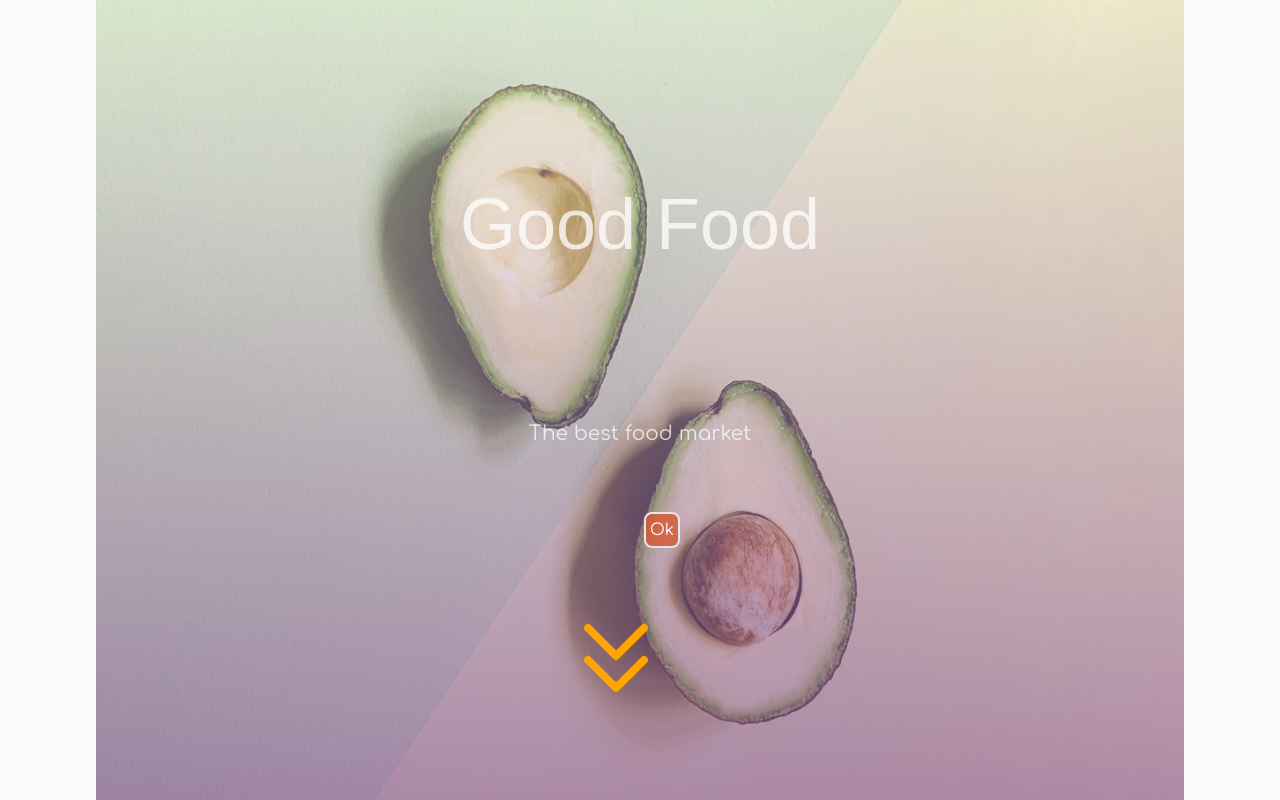
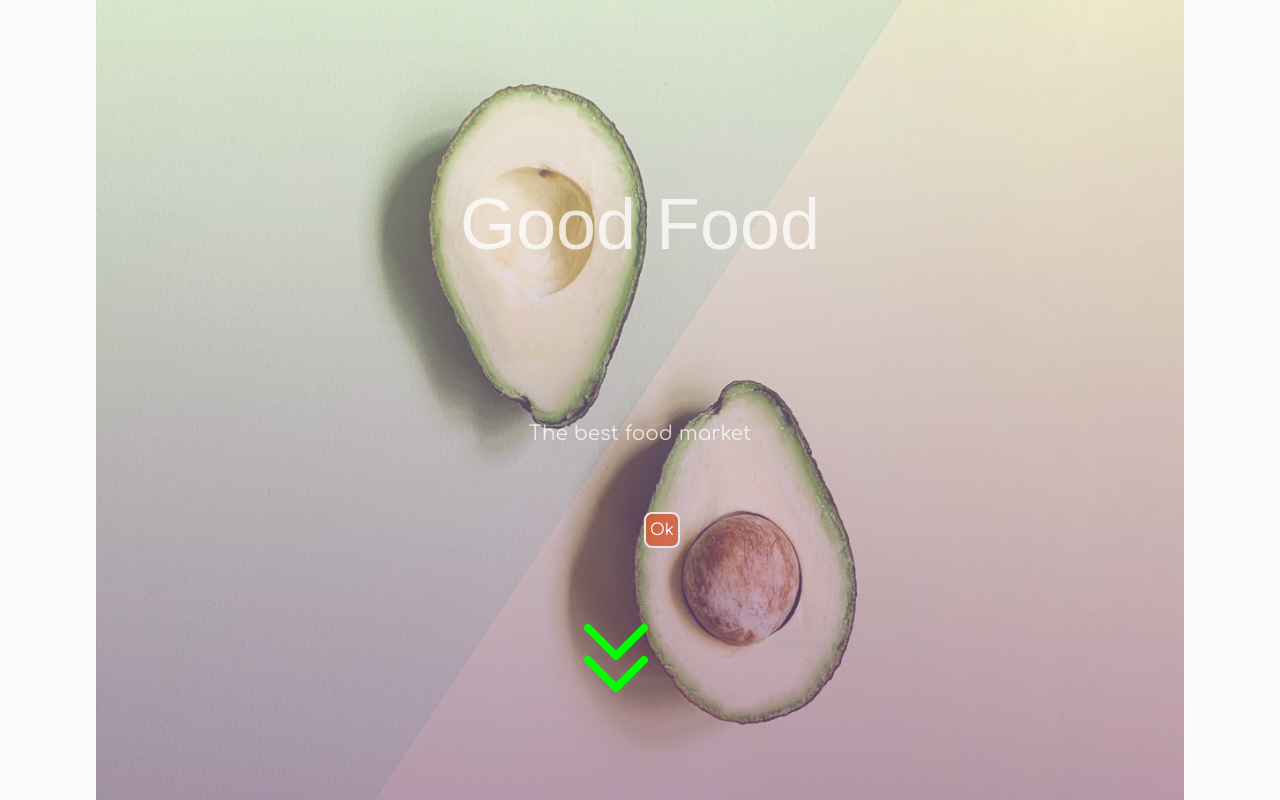
Before and after one commit to NunomValdez/frontend-project-ByNunoValdez, a React (Create React App) app: page / in a window 1280 px wide. Shown: the top 800 px of the page. Built offline with nearby package versions, Linux system fonts and the light colour scheme; no server answers; some icons are missing.

Commit message:
some changes on modals, cards and minor other changes

```diff
--- a/src/components/compo.tailwind/ModalDetails.jsx
+++ b/src/components/compo.tailwind/ModalDetails.jsx
@@ -29,9 +29,10 @@ export default function ModalDetails(props) {
                 <ModalHeader toggler={() => setShowModal(false)}>
                     {props.name}
                 </ModalHeader>
-                <ModalBody>
-                    <p className="text-base leading-relaxed text-gray-600 font-light">
-                        {props.description}
+                <ModalBody >
+                    <div className="text-base leading-relaxed text-gray-600 font-light flex">
+                    <img src={`/assets/images${props.image}`} alt="product image" className="w-24"/>
+                       "{props.description}"
                         {/* <select name="Extras" id="extras-dish">
                             {
                                 //props.extras.map((extra)=>{
@@ -39,17 +40,21 @@ export default function ModalDetails(props) {
                                 })
                             }
                         </select> */}
+                        </div>
+
+                <div className="flex justify-center my-4">
                     <Button
-                className="flex w-fit"
+                    className="flex w-fit mt-6 "
                     color="purple"
                     size="sm"
                     >
-                    Add to cart
-                        {/* <ShopButton numberShop={3} nameButton={'Add to cart'} /> */}
+                        Add to cart - {props.price}
+
                     </Button>
-                    </p>
+                </div>
                 </ModalBody>
                 <ModalFooter>
+                <div className="flex flex-row items-center">
                     <Button
                         color="brown"
                         buttonType="link"
@@ -61,12 +66,13 @@ export default function ModalDetails(props) {
 
                     <Button
                         color="lime"
+                        className="ml-14"
                         onClick={(e) => setShowModalCode(false)}
                         ripple="light"
                     >
                         Save Changes
                     </Button>
-
+                </div>
             </ModalFooter>
             </Modal>
         </>
--- a/src/pages/homePage/FoodCard.jsx
+++ b/src/pages/homePage/FoodCard.jsx
@@ -40,21 +40,23 @@ export default function FoodCard(props) {
 
 
     return (
-        <Card>
+        <Card className="shadow-md bg-gray-50 max-w-sm min-w-fit">
             <CardImage
-            className="h-40 max-w-xs sm:max-w-xs"
+            className="h-40 max-w-xs sm:max-w-xs "
                 src={`/assets/images${props.image}`}
                 alt="Card Image"
 
             />
 
-            <CardBody>
+            <CardBody >
                 <H6 color="lime">{props.name}</H6>
-                <Paragraph color="gray">{props.description}</Paragraph>
+                <Paragraph color="gray" className="font-bold text-lg">{props.description}</Paragraph>
+                <Paragraph className="text-slate-800 font-semibold">{props.price}</Paragraph>
             </CardBody>
 
             <CardFooter>
                     <ModalDetails
+                    image={props.image}
                     name={props.name}
                     price={props.price}
                     description = {props.description}
--- a/src/pages/homePage/FoodCatalog.jsx
+++ b/src/pages/homePage/FoodCatalog.jsx
@@ -52,8 +52,8 @@ export default function FoodCatalog() {
 
     return (
     <>
-        <h1 className="row-span-full text-2xl p-7 bg-slate-50">Food Catalog</h1>
-        <div className="flex">
+        <h1 className="row-span-full text-stone-800 text-4xl shadow-sm p-7 bg-slate-50">Food Catalog</h1>
+        <div className="flex justify-center">
             <FoodCards foodOptions={currentItems} />
             {/* o FoodCards vai receber o foodOption como props, e trabalhar o array dentro do cards */}
         </div>
--- a/src/pages/homePage/HomePage.css
+++ b/src/pages/homePage/HomePage.css
@@ -1,4 +1,3 @@
- /*@import url('https://fonts.googleapis.com/css2?family=Comfortaa:wght@300;400;600&display=swap');*/
 
  @import url('https://fonts.googleapis.com/css2?family=Comfortaa:wght@300;400;600&display=swap');
 
@@ -6,7 +5,6 @@
  *{
     text-align: center;
     font-family: Comfortaa, sans-serif;
-
 }
 
 /* .landing-page{
@@ -53,4 +51,6 @@
     background-position: center;
     /* background-repeat: none; */
     background-size: cover;
+    opacity: 0.5;
+    height: 80vh;
 }
--- a/src/pages/homePage/HomePage.jsx
+++ b/src/pages/homePage/HomePage.jsx
@@ -24,15 +24,15 @@ export default function HomePage() {
                         <div className="flex justify-start text-white p-3 pl-8 m-6">
                             <Login />
                         </div>
-                        <a href="#food-catalog">
-                            <svg xmlns="http://www.w3.org/2000/svg"  className="h-36 w-4/6" fill="none" viewBox="0 0 24 24" stroke="orange">
-                            <path strokeLinecap="round" strokeLinejoin="round" strokeWidth={2} d="M19 13l-7 7-7-7m14-8l-7 7-7-7" />
+                        <a href="#food-catalog" className="hover:animate-bounce">
+                            <svg xmlns="http://www.w3.org/2000/svg"  className="h-36 w-4/6" fill="none" viewBox="0 0 24 24" stroke="lime">
+                              <path strokeLinecap="round" strokeLinejoin="round" strokeWidth={2} d="M19 13l-7 7-7-7m14-8l-7 7-7-7" />
                             </svg>
                         </a>
                     </div>
                 </section>
-                <section>
-                    <div id="food-catalog">
+                <section  id="food-catalog">
+                    <div>
                         <FoodCatalog />
                     </div>
                     {/* <div>
--- a/tailwind.config.js
+++ b/tailwind.config.js
@@ -9,13 +9,13 @@ module.exports = {
     screens: {
       'sm': '440px',
       // => @media (min-width: 640px) { ... }
-      'md': '547px',
+      'md': '768px',
       // => @media (min-width: 768px) { ... }
-      'lg': '768px',
+      'lg': '1024px',
       // => @media (min-width: 1024px) { ... }
-      'xl': '1024px',
+      'xl': '1280px',
       // => @media (min-width: 1280px) { ... }
-      '2xl': '1680px',
+      '2xl': '1536px',
       // => @media (min-width: 1536px) { ... }
     },
 
@@ -35,7 +35,7 @@ module.exports = {
       },
 
       backgroundImage:{
-        'hero-pattern' : "linear-gradient(rgba(255,255,255,0.4), rgba(135, 80, 156, 0.6)),url('/public/irene-kredenets-AWMWcR3hQUg-unsplash.jpg') "
+        'hero-pattern' : "linear-gradient(rgba(255,255,255,0.4), rgba(135, 80, 156, 0.5)),url('/public/irene-kredenets-AWMWcR3hQUg-unsplash.jpg') "
        },
     },
   },
```
Lines whose indentation alone changed are shown as unchanged.
